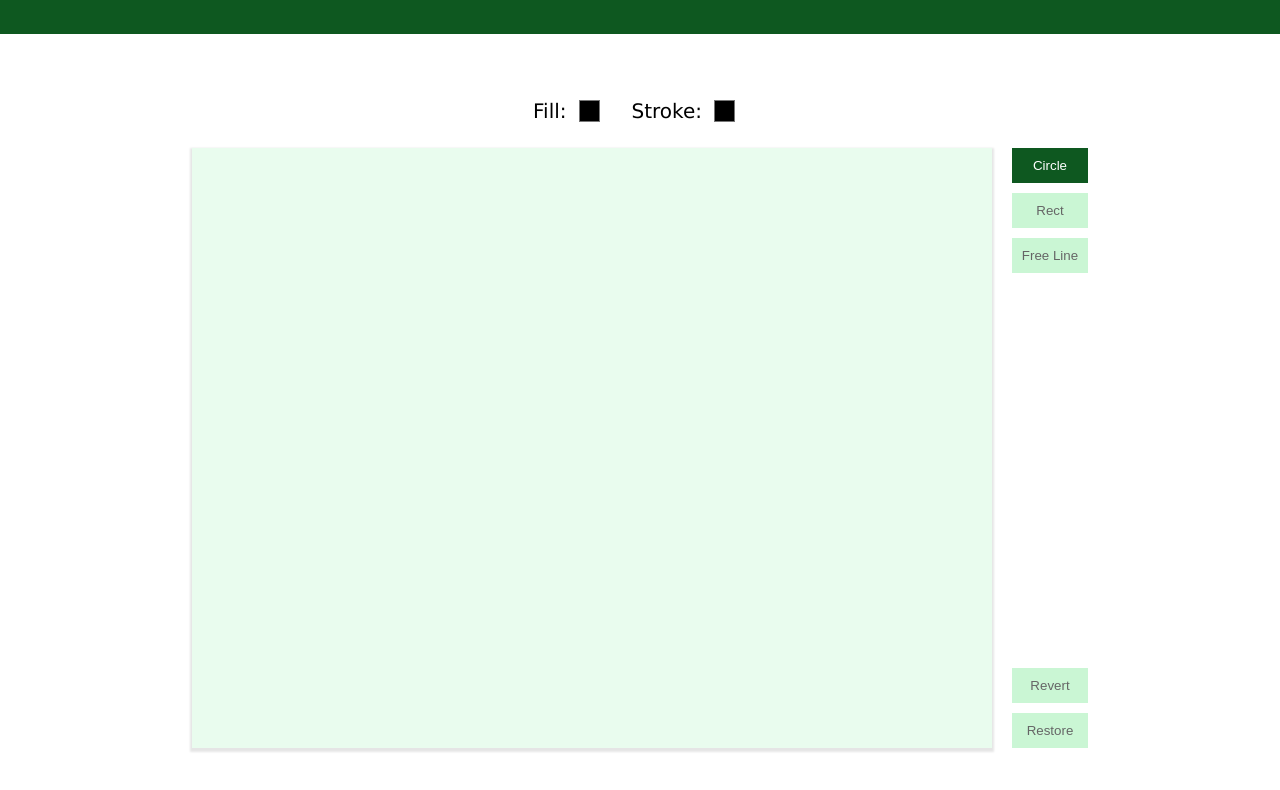
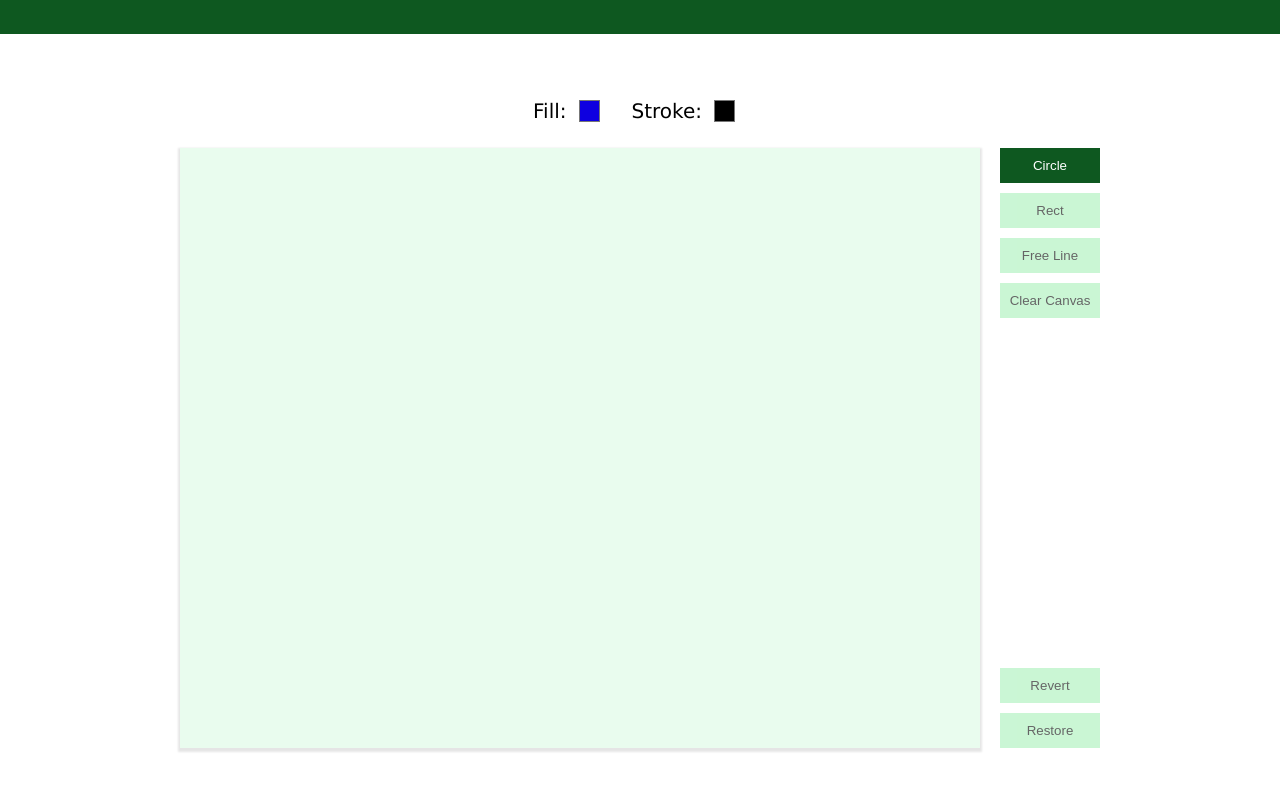
Before and after one commit to j-toscani/quicksketchcanvas, a website built with Vite: page index.html in a window 1280 px wide. Both pictures are taken after a click on the button "Circle". Shown: the part 86-876 px from the top of the page. Built offline with nearby package versions, Linux system fonts and the light colour scheme.

Commit message:
add canvas clear button

```diff
--- a/index.html
+++ b/index.html
@@ -40,6 +40,9 @@
           <li class="drawables-list__item">
             <button class="canvas-button" data-drawable="free"> Free Line </button>
           </li>
+          <li class="drawables-list__item">
+            <button class="canvas-button" id="clear"> Clear Canvas </button>
+          </li>
         </ul>
         <div class="drawables-list">
           <button class="canvas-button res-rev" id="revert"> Revert </button>
--- a/src/lib/Canvas.ts
+++ b/src/lib/Canvas.ts
@@ -8,8 +8,8 @@ import { getInputs } from "./activateStyleSelect";
 
 function createDrawOptions() {
   return {
-    rect: new Rect({ w: 100, h: 100, fill: "red", stroke: "blue" }),
-    circle: new Circle({ r: 50, stroke: "white", fill: "green" }),
+    rect: new Rect({ w: 100, h: 100, fill: "#ff0000", stroke: "#eedd22" }),
+    circle: new Circle({ r: 50, stroke: "#000000", fill: "#0e00e0" }),
     free: new FreeStroke({
       w: 3,
       stroke: "#ff00ff",
@@ -47,6 +47,7 @@ export default class Canvas extends StepHistory<() => void> {
 
     this.active.setCanvas(this.element);
     this.activateButton(key);
+    this.setInputValues();
   }
 
   setInputValues() {
@@ -61,6 +62,11 @@ export default class Canvas extends StepHistory<() => void> {
 
   init(): Drawable {
     this.active.setCanvas(this.element);
+    const clearButton = document.querySelector("#clear");
+
+    if (clearButton) {
+      clearButton.addEventListener("click", this.clear);
+    }
     return this.active;
   }
 
@@ -76,10 +82,10 @@ export default class Canvas extends StepHistory<() => void> {
     buttons.forEach((button) => button.classList.remove("active"));
   }
 
-  private clear(): void {
+  private clear = () => {
     const { width, height } = this.element.getBoundingClientRect();
     this.ctx.clearRect(0, 0, width, height);
-  }
+  };
 
   onHistoryUpdate(): void {
     // this.drawHistory();
```
